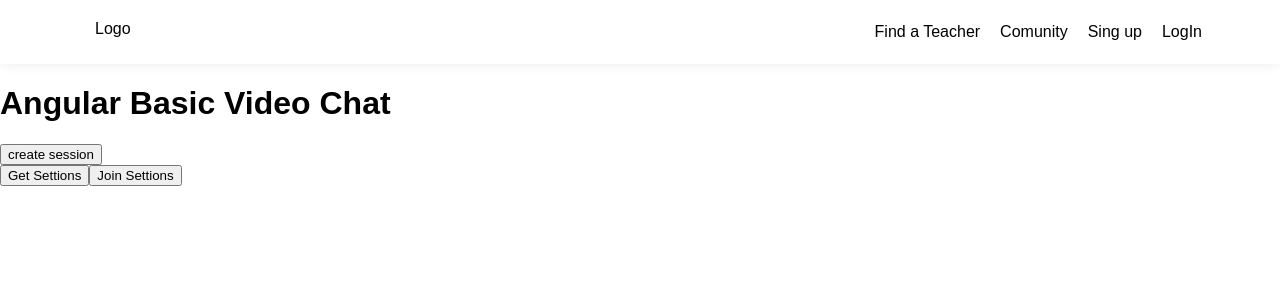
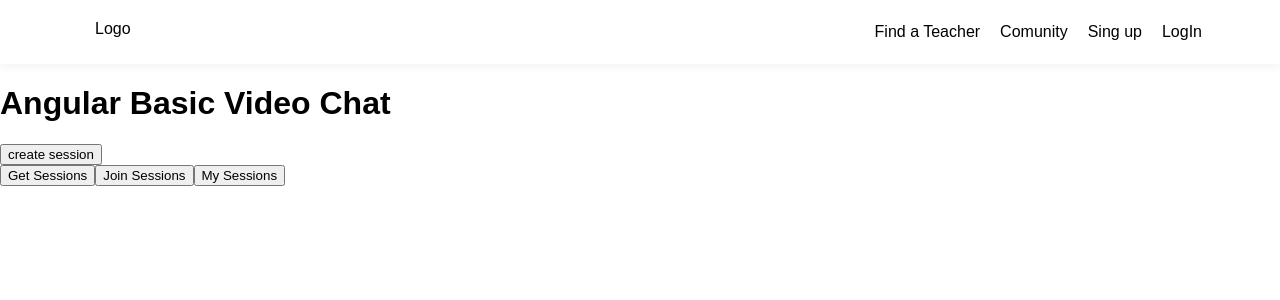
Before and after one commit to OmarElghandour/edu-app, an Angular app in the folder frontend/: page / in a window 1280 px wide. Shown: the top 300 px of the page. Built offline with nearby package versions, Linux system fonts and the light colour scheme; a web font is replaced by a local one.

Commit message:
make it better

```diff
--- a/frontend/src/app/components/home/home.component.html
+++ b/frontend/src/app/components/home/home.component.html
@@ -7,5 +7,6 @@
     <button (click)="initSession()">create session</button>
 </div>
 
-<button (click)="getSession()">Get Settions</button>
-<button (click)="JoinSession()">Join Settions</button>
+<button (click)="getSession()">Get Sessions</button>
+<button (click)="JoinSession()">Join Sessions</button>
+<button (click)="mySessions()">My Sessions</button>
--- a/frontend/src/app/components/home/home.component.ts
+++ b/frontend/src/app/components/home/home.component.ts
@@ -55,4 +55,9 @@ export class HomeComponent implements OnInit {
     JoinSession(){
         this.getSession();
     }
+    mySessions(){
+        this.opentokService.getUserSessions(localStorage.getItem('user')).subscribe(sessions => {
+            console.log(sessions);
+        })
+    }
 }
--- a/frontend/src/app/opentok.service.ts
+++ b/frontend/src/app/opentok.service.ts
@@ -82,4 +82,7 @@ export class OpentokService {
       });
     });
   }
+  getUserSessions(subscriberId){
+     return  this.http.post(environment.baseApiUrl + 'token/userSessions',{subscriberId : subscriberId},this.httpOptions);
+  }
 }
--- a/frontend/src/app/services/auth.service.ts
+++ b/frontend/src/app/services/auth.service.ts
@@ -12,7 +12,7 @@ export class AuthService {
     headers: new HttpHeaders({
       'Content-Type': 'application/json'
     })
-  }
+  };
 
   registerUser(data) {
    return this.http.post(API + 'register' , data , this.httpOptions);
```
Also changed, not shown: 1 other file (tests, documents, lock files or other folders).
